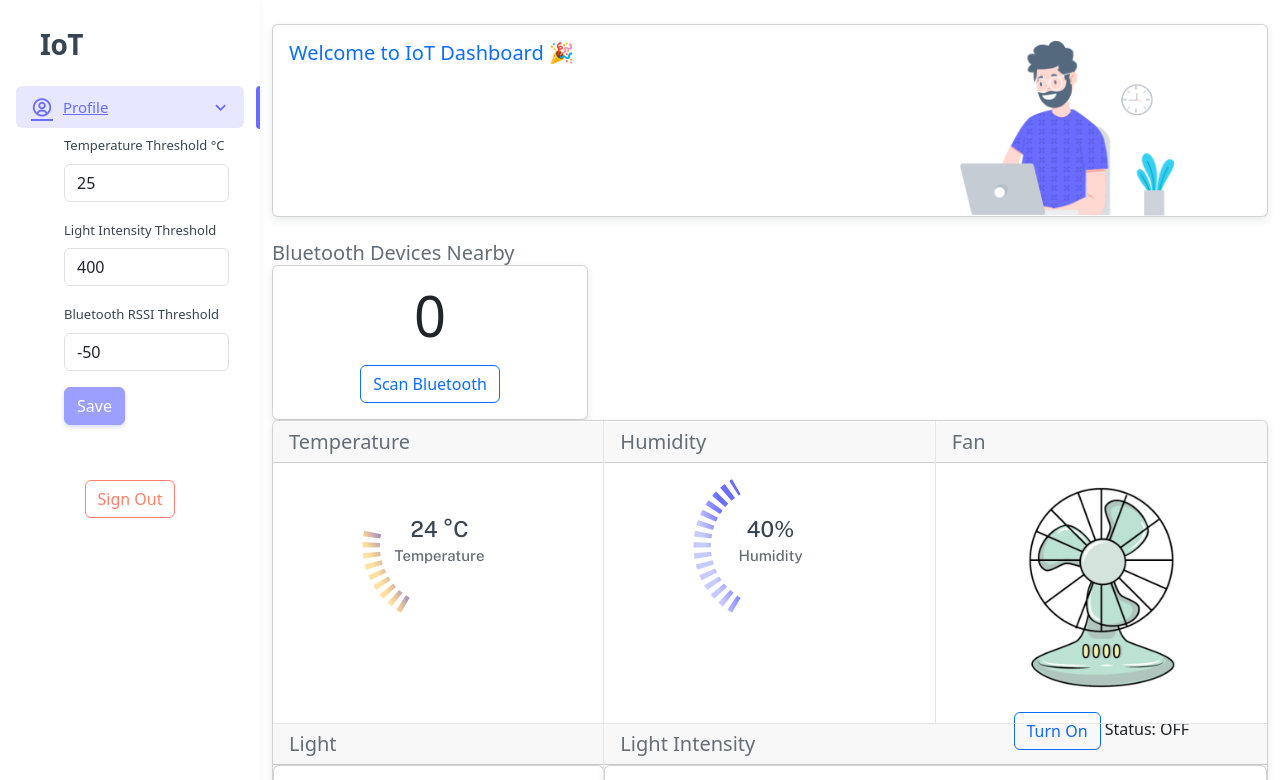
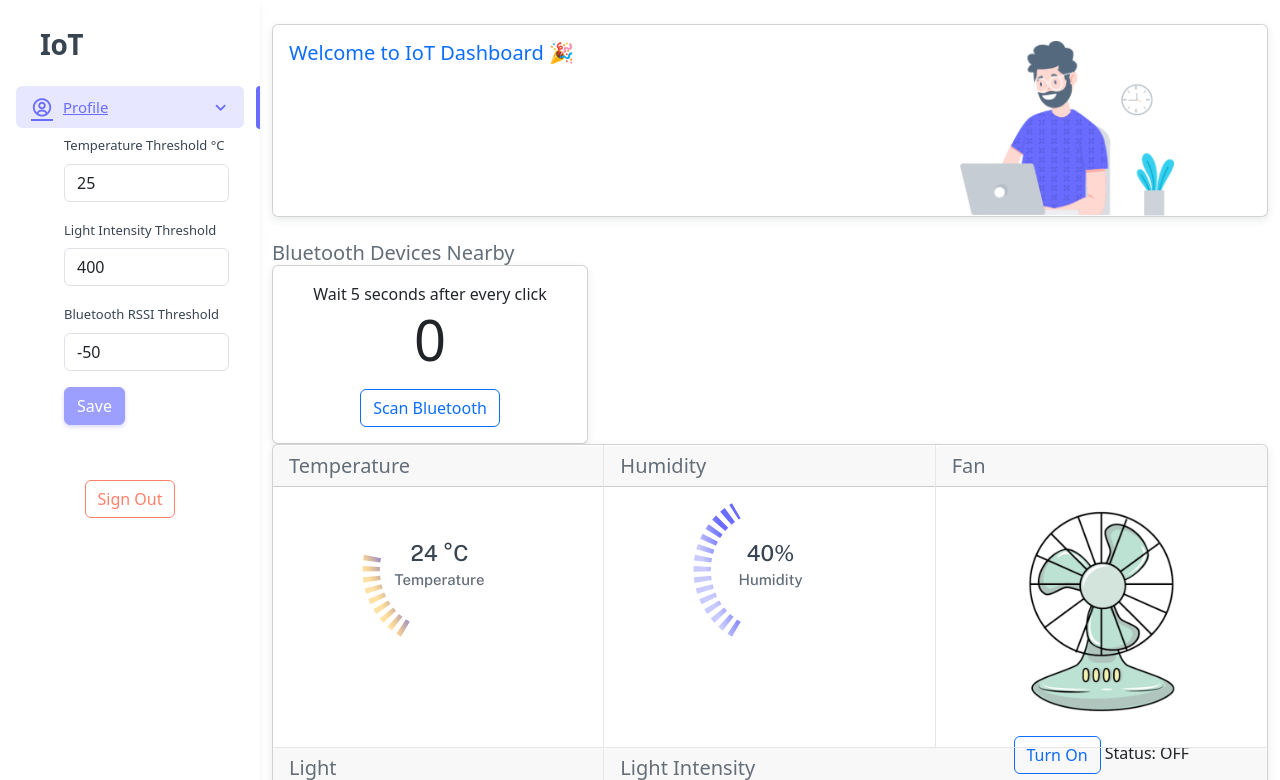
Before and after one commit to thienbg03/IoT_Project, a Flask app: template templates/index.html in a window 1280 px wide. Shown: the top 780 px of the page. Run offline with Flask 3, Linux system fonts and the light colour scheme; the template is opened without the code that fills it, so the values that code supplies are empty; parts of the project's set-up code (start-up, migrations or seed data) failed here and were passed over.

Commit message:
Update index.html

```diff
--- a/templates/index.html
+++ b/templates/index.html
@@ -225,6 +225,8 @@
                   <div class="card">
                     <div class="card-body">
                       <div class="text-center">
+                        <span class="display-10">Wait 5 seconds after every click</span>
+                        <br>
                         <span id="bluetoothCount" class="display-4">0</span>
                         <br>
                         <button class="btn btn-outline-primary mt-3" onclick="getBluetooth()">Scan Bluetooth</button>
```
